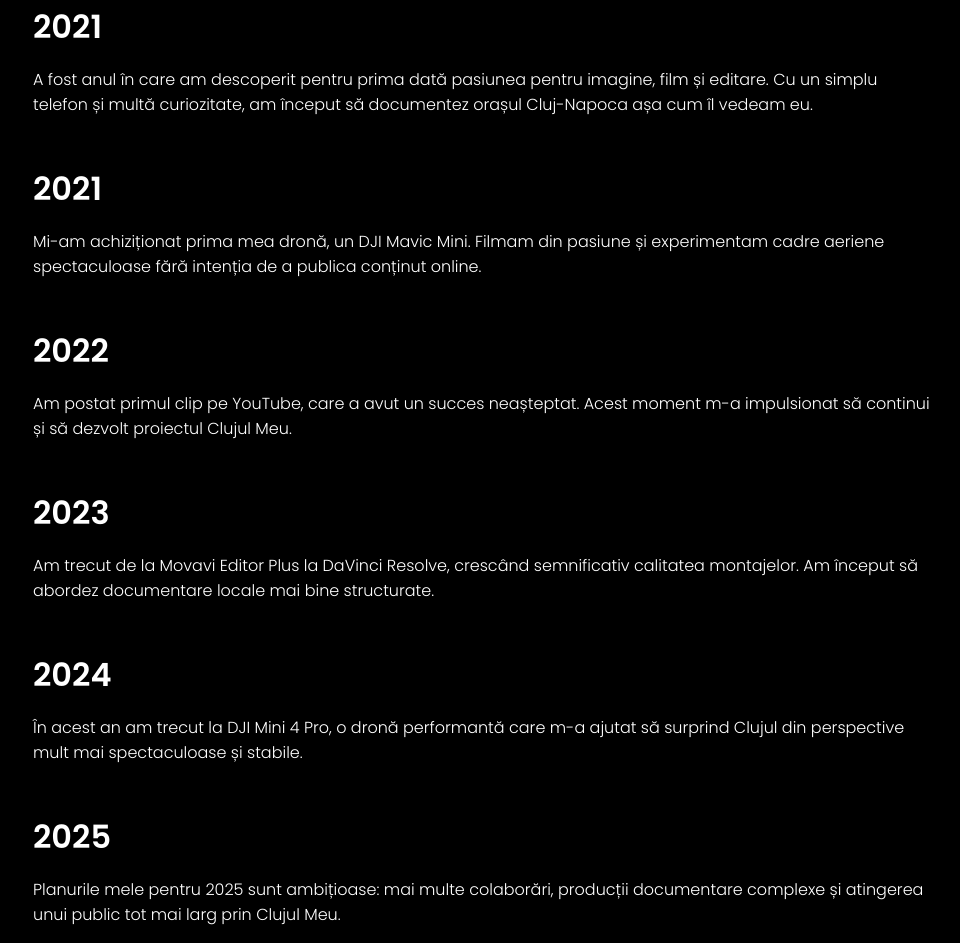
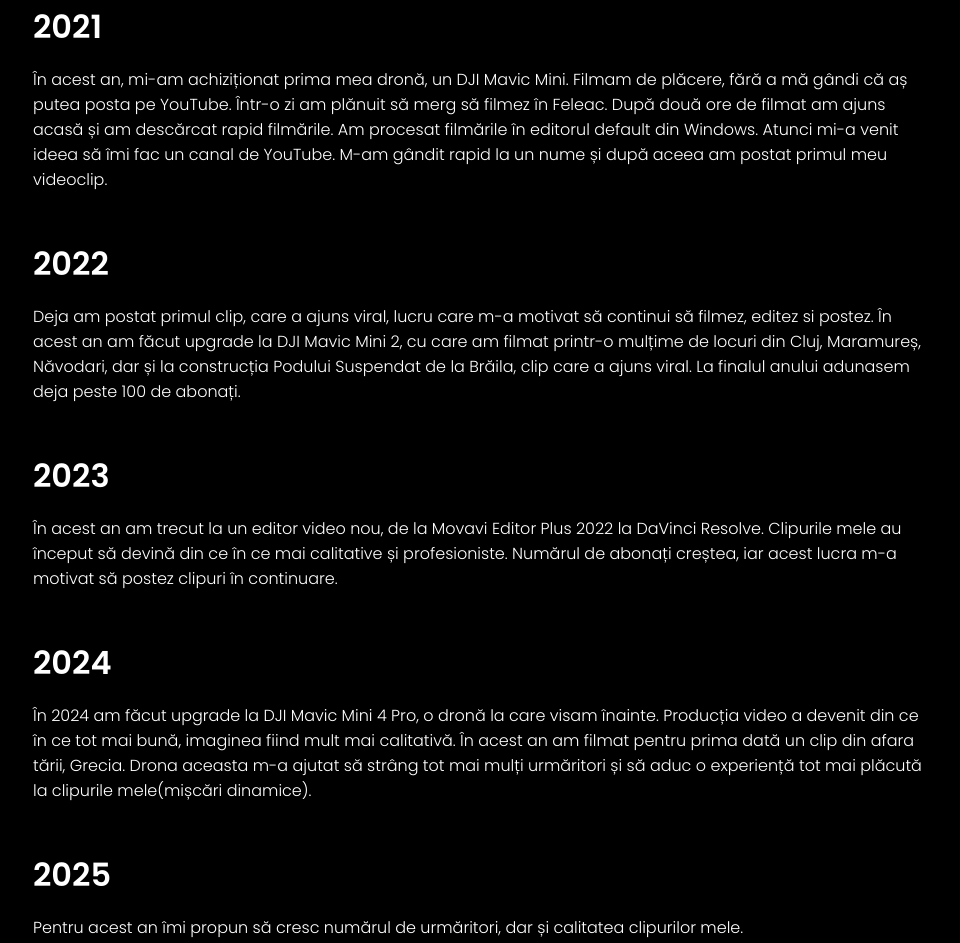
Before and after one commit to clujulmeuofficial/clujulmeuofficial.github.io, a website: page index.html in a window 1280 px wide. Shown: the part 1017-1960 px from the top of the page, without its empty margins (157-1117 px from the left). Drawn offline with Linux system fonts and the light colour scheme.

Commit message:
Update index.html

```diff
--- a/index.html
+++ b/index.html
@@ -146,37 +146,32 @@
     <div class="year-block">
       <div class="year" data-year="2021">2018</div>
       <div class="content">
-        <p>A fost anul în care am descoperit pentru prima dată pasiunea pentru imagine, film și editare. Cu un simplu telefon și multă curiozitate, am început să documentez orașul Cluj-Napoca așa cum îl vedeam eu.</p>
+        <p>În acest an, mi-am achiziționat prima mea dronă, un DJI Mavic Mini. Filmam de plăcere, fără a mă gândi că aș putea posta pe YouTube. Într-o zi am plănuit să merg să filmez în Feleac. După două ore de filmat am ajuns acasă și am descărcat rapid filmările. Am procesat filmările în editorul default din Windows. Atunci mi-a venit ideea să îmi fac un canal de YouTube. M-am gândit rapid la un nume și după aceea am postat primul meu videoclip.</p>
       </div>
     </div>
-    <div class="year-block">
-      <div class="year" data-year="2021">2021</div>
-      <div class="content">
-        <p>Mi-am achiziționat prima mea dronă, un DJI Mavic Mini. Filmam din pasiune și experimentam cadre aeriene spectaculoase fără intenția de a publica conținut online.</p>
-      </div>
-    </div>
+
     <div class="year-block">
       <div class="year" data-year="2022">2022</div>
       <div class="content">
-        <p>Am postat primul clip pe YouTube, care a avut un succes neașteptat. Acest moment m-a impulsionat să continui și să dezvolt proiectul Clujul Meu.</p>
+        <p>Deja am postat primul clip, care a ajuns viral, lucru care m-a motivat să continui să filmez, editez si postez. În acest an am făcut upgrade la DJI Mavic Mini 2, cu care am filmat printr-o mulțime de locuri din Cluj, Maramureș, Năvodari, dar și la construcția Podului Suspendat de la Brăila, clip care a ajuns viral. La finalul anului adunasem deja peste 100 de abonați.</p>
       </div>
     </div>
     <div class="year-block">
       <div class="year" data-year="2023">2023</div>
       <div class="content">
-        <p>Am trecut de la Movavi Editor Plus la DaVinci Resolve, crescând semnificativ calitatea montajelor. Am început să abordez documentare locale mai bine structurate.</p>
+        <p>În acest an am trecut la un editor video nou, de la Movavi Editor Plus 2022 la DaVinci Resolve. Clipurile mele au început să devină din ce în ce mai calitative și profesioniste. Numărul de abonați creștea, iar acest lucra m-a motivat să postez clipuri în continuare.</p>
       </div>
     </div>
     <div class="year-block">
       <div class="year" data-year="2024">2024</div>
       <div class="content">
-        <p>În acest an am trecut la DJI Mini 4 Pro, o dronă performantă care m-a ajutat să surprind Clujul din perspective mult mai spectaculoase și stabile.</p>
+        <p>În 2024 am făcut upgrade la DJI Mavic Mini 4 Pro, o dronă la care visam înainte. Producția video a devenit din ce în ce tot mai bună, imaginea fiind mult mai calitativă. În acest an am filmat pentru prima dată un clip din afara tării, Grecia. Drona aceasta m-a ajutat să strâng tot mai mulți urmăritori și să aduc o experiență tot mai plăcută la clipurile mele(mișcări dinamice).</p>
       </div>
     </div>
     <div class="year-block">
       <div class="year" data-year="2025">2025</div>
       <div class="content">
-        <p>Planurile mele pentru 2025 sunt ambițioase: mai multe colaborări, producții documentare complexe și atingerea unui public tot mai larg prin Clujul Meu.</p>
+        <p>Pentru acest an îmi propun să cresc numărul de urmăritori, dar și calitatea clipurilor mele.</p>
       </div>
     </div>
   </section>
```
